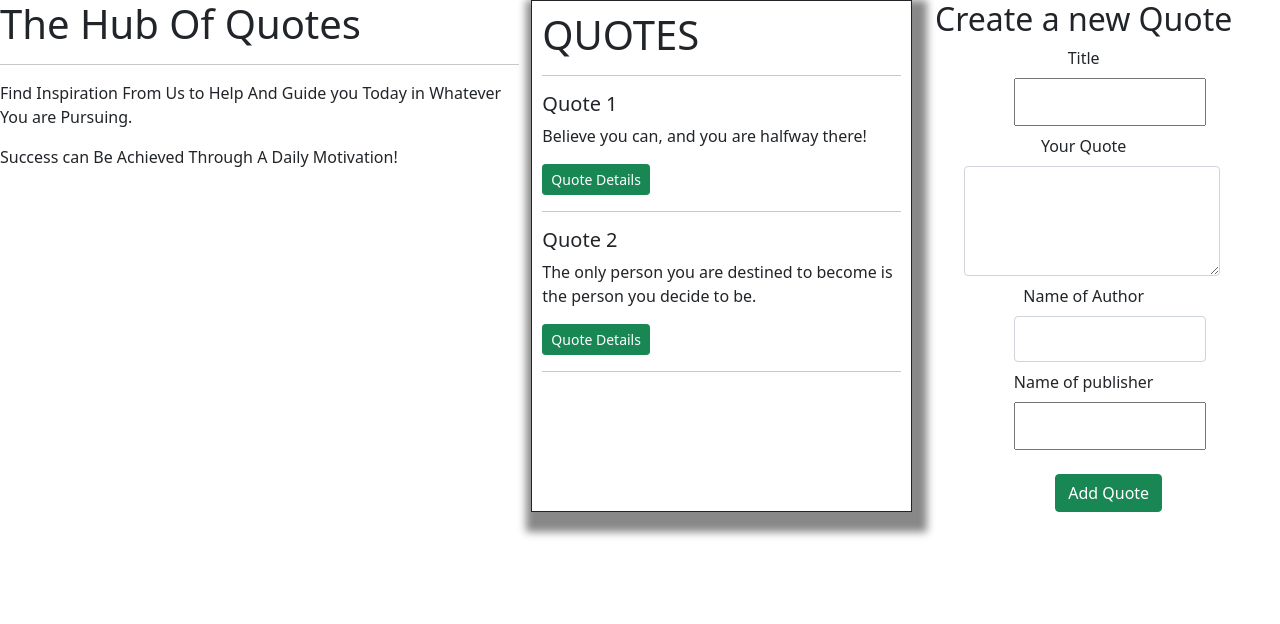
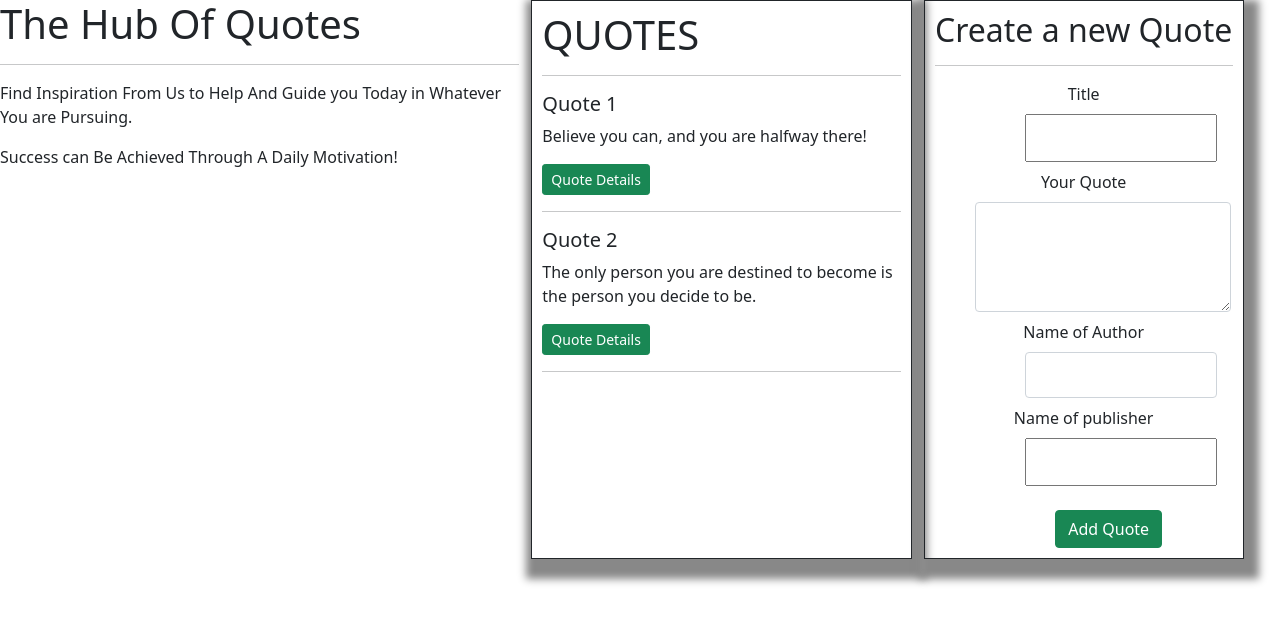
Before and after one commit to devseme/Quote-App, an Angular app: page / in a window 1280 px wide. Shown: the top 624 px of the page. Built offline with nearby package versions, Linux system fonts and the light colour scheme.

Commit message:
styled the form component

```diff
--- a/src/app/quote-form/quote-form.component.css
+++ b/src/app/quote-form/quote-form.component.css
@@ -1,12 +1,13 @@
 #form{
-    /* margin-left: 24vw;
-
-    margin-top:-35vh; */
-
     height: auto;
     width: 25vw;
     align-items: center;
     text-align: center;
+
+    border: 1px solid;
+    padding: 10px;
+    box-shadow: 5px 10px 8px 10px #888888;
+    height: auto;
 
 }
 label{
--- a/src/app/quote-form/quote-form.component.html
+++ b/src/app/quote-form/quote-form.component.html
@@ -1,5 +1,6 @@
 <div class="form" id="form">
     <h2 class="text-center">Create a new Quote</h2>
+    <hr>
 
     <form (ngSubmit)='submitQuote()' #quoteForm='ngForm'>
         <div class="form-group">
```
